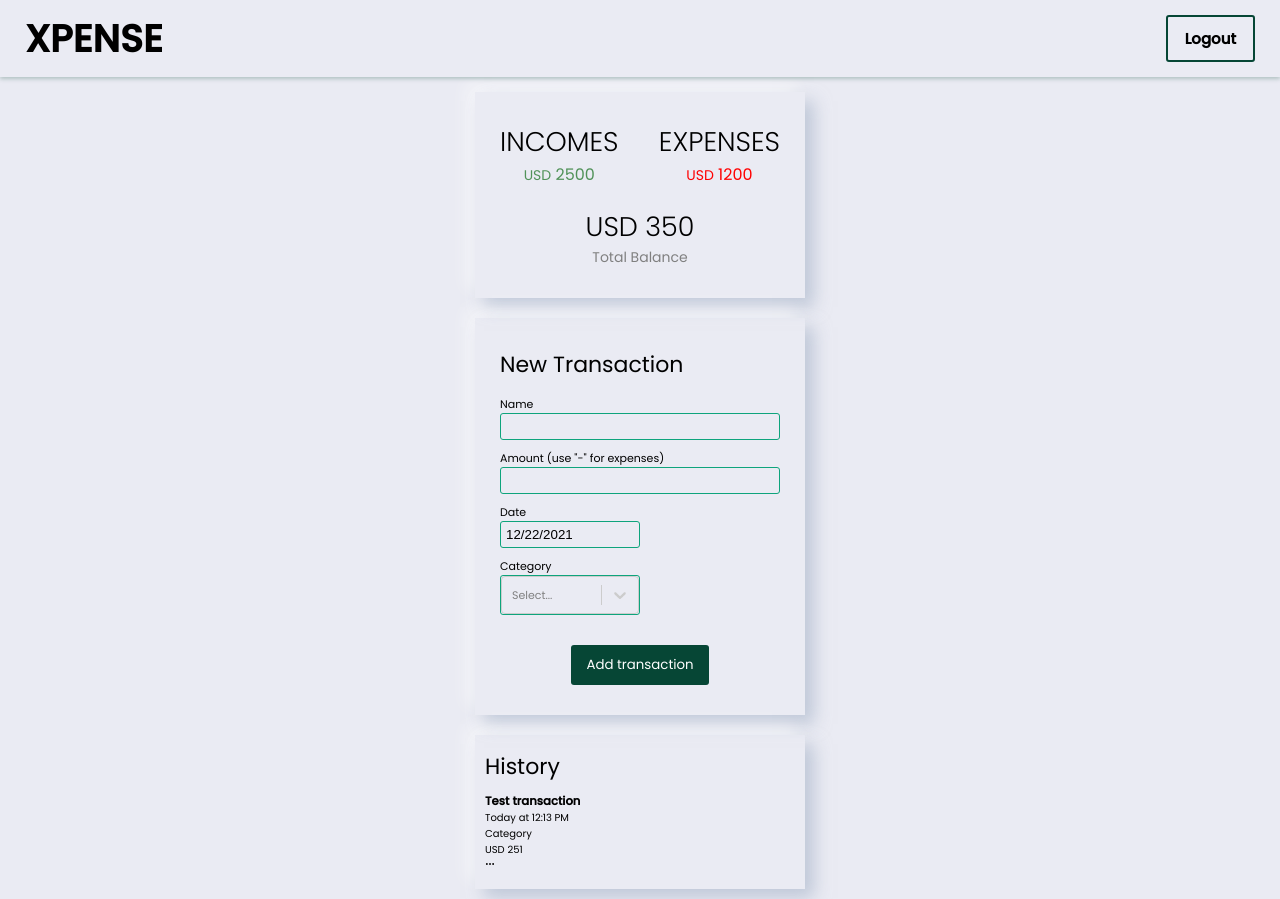
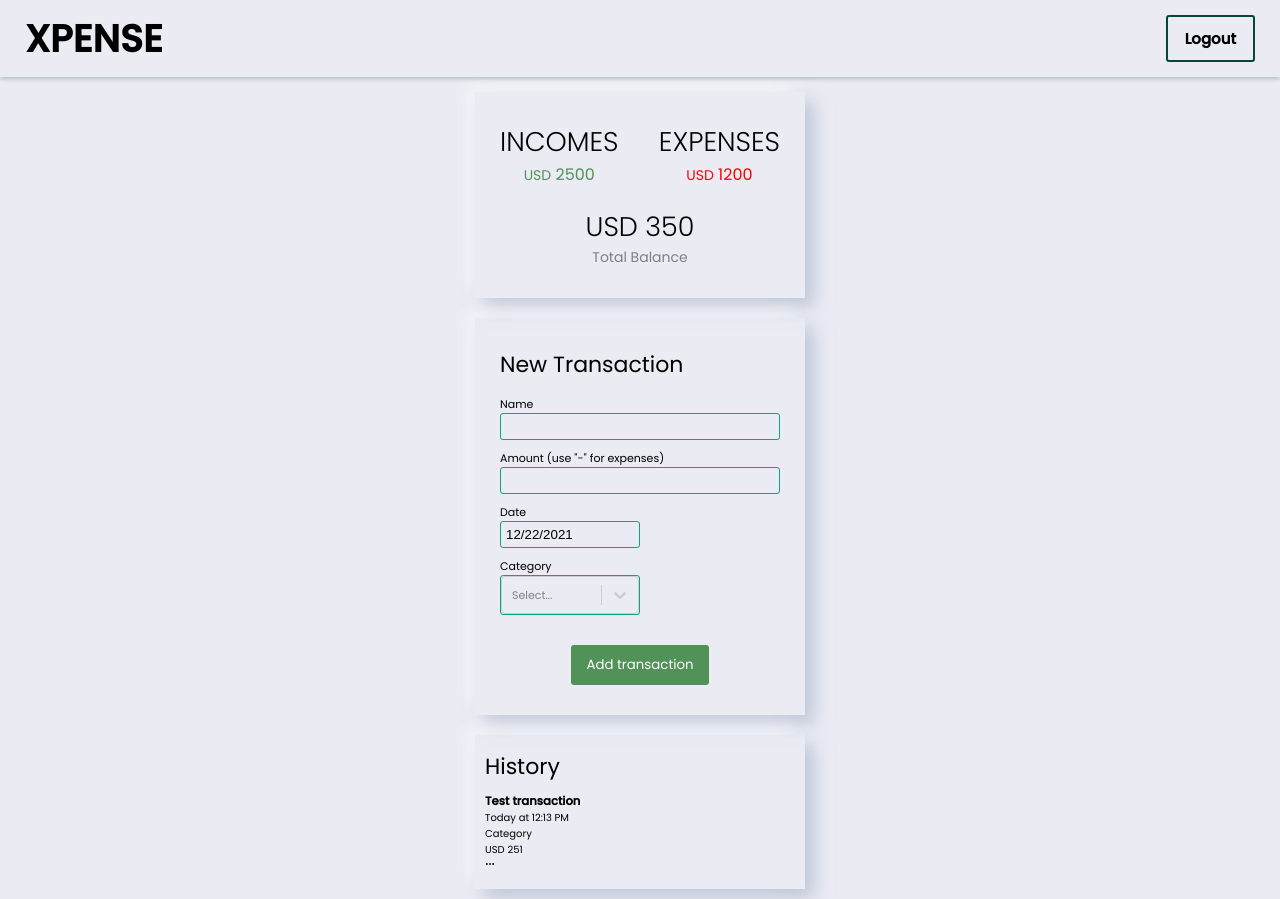
Before and after one commit to Gabito-git/Xpense, a React (Create React App) app in the folder frontend/: page / in a window 1280 px wide. In both pictures the pointer is over the button "Add transaction". Built offline with nearby package versions, Linux system fonts and the light colour scheme.

Commit message:
style(front) add hover effect
add hover effect to submit button in trasaction form component

```diff
--- a/frontend/src/styles/components/homescreen/_transaction-form.scss
+++ b/frontend/src/styles/components/homescreen/_transaction-form.scss
@@ -50,7 +50,12 @@
         color: white;
         font-family: inherit;
         margin-top: 2rem;
-        padding: 1rem 1.5rem
+        padding: 1rem 1.5rem;
+        transition: all .3s;
+
+        &:hover{
+            background-color: $color-secondary;
+        }
     }
 
 }
```
